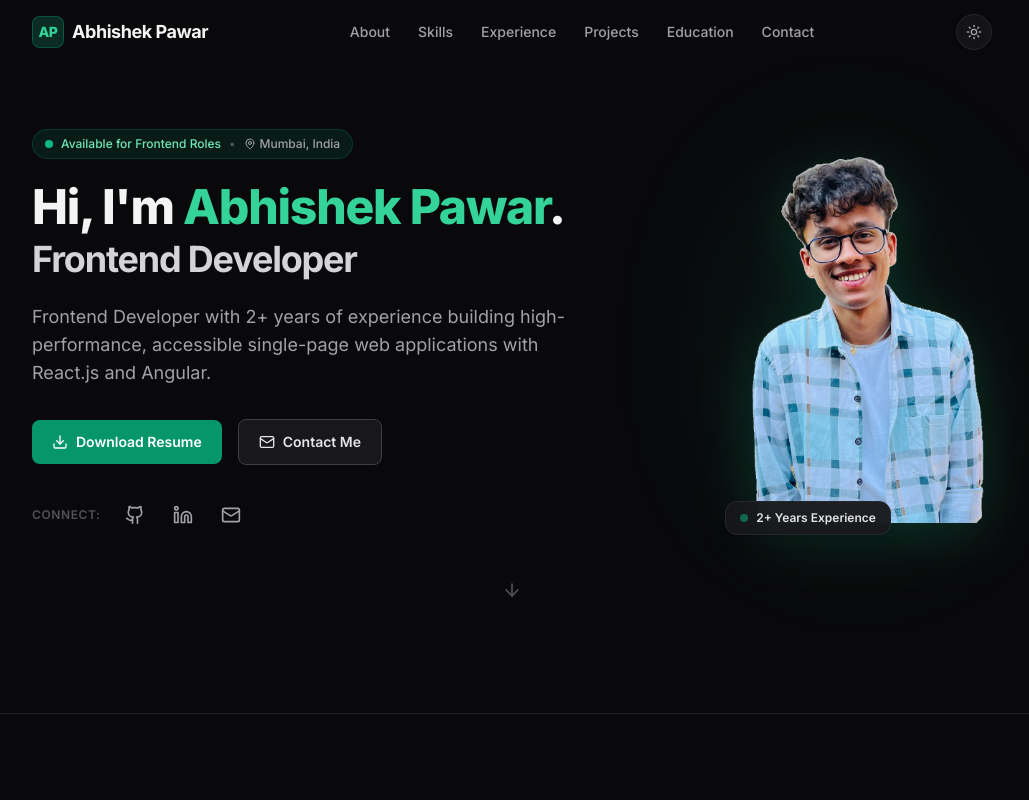
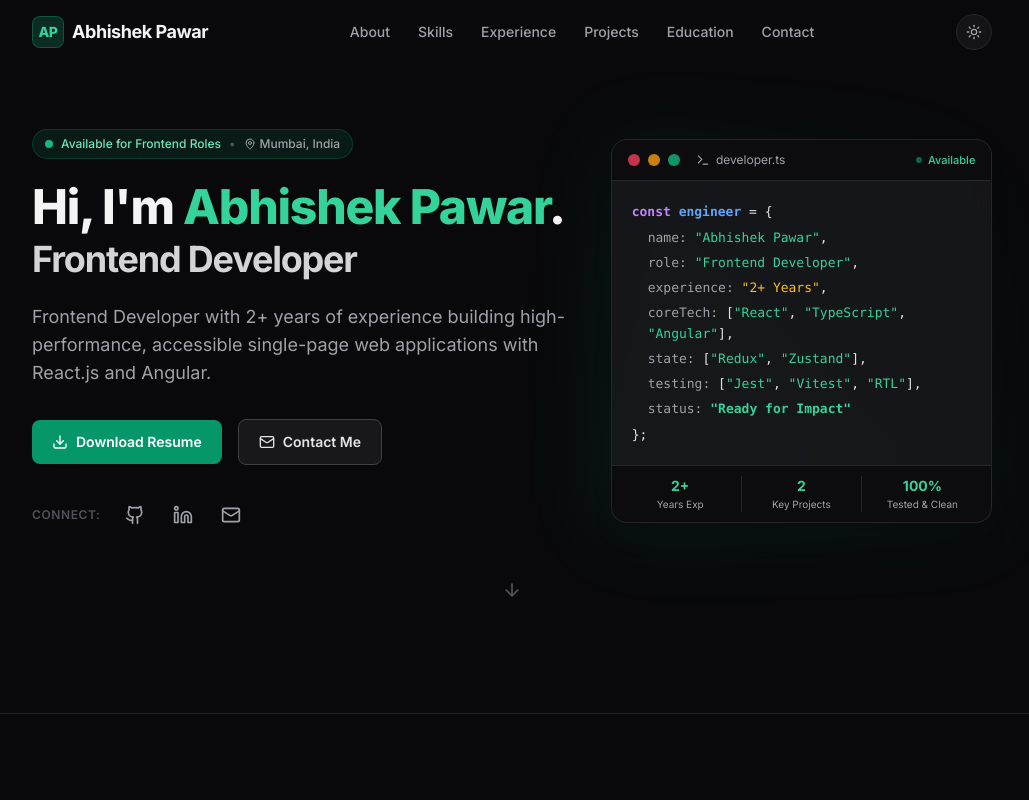
Before and after one commit to Abhipawar1312/portfolio, a React (Vite) app: page / in a window 1280 px wide. Shown: the top 800 px of the page, without its empty margins (128-1157 px from the left). Built offline with nearby package versions, Linux system fonts and the light colour scheme.

Commit message:
feat: replace profile photo with developer terminal card and update resume PDF

```diff
--- a/src/components/Hero.tsx
+++ b/src/components/Hero.tsx
@@ -1,6 +1,6 @@
 import React from 'react';
 import { motion } from 'framer-motion';
-import { Download, Mail, MapPin, ArrowDown } from 'lucide-react';
+import { Download, Mail, MapPin, ArrowDown, Terminal } from 'lucide-react';
 import { portfolioData } from '../data/portfolio';
 import { GithubIcon, LinkedinIcon } from './Icons';
 
@@ -125,35 +125,96 @@ export const Hero: React.FC = () => {
             </motion.div>
           </div>
 
-          {/* Profile Photo Column */}
-          {personal.avatarUrl && (
+          {/* Right Column: Interactive Developer Code Window */}
           <div className="lg:col-span-5 flex justify-center lg:justify-end">
             <motion.div
               initial={{ opacity: 0, scale: 0.95 }}
               animate={{ opacity: 1, scale: 1 }}
               transition={{ duration: 0.5, delay: 0.2 }}
-                className="relative group"
+              className="relative w-full max-w-md group"
             >
               {/* Ambient Glow */}
-                <div className="absolute -inset-4 bg-gradient-to-tr from-accent-500/20 via-emerald-500/10 to-transparent rounded-full blur-3xl opacity-60 group-hover:opacity-90 transition-opacity duration-500 pointer-events-none" />
+              <div className="absolute -inset-3 bg-gradient-to-tr from-accent-500/20 via-emerald-500/10 to-transparent rounded-3xl blur-2xl opacity-60 group-hover:opacity-90 transition-opacity duration-500 pointer-events-none" />
 
-                {/* Profile Image with Transparent Background */}
-                <div className="relative flex items-end justify-center">
-                  <img
-                    src={personal.avatarUrl}
-                    alt={personal.name}
-                    className="w-auto h-72 sm:h-84 md:h-96 max-w-full object-contain filter drop-shadow-[0_10px_20px_rgba(0,0,0,0.12)] dark:drop-shadow-[0_12px_28px_rgba(16,185,129,0.2)] transition-transform duration-500 group-hover:scale-105"
-                  />
+              {/* Terminal / Code Window Card */}
+              <div className="relative rounded-2xl border border-zinc-200/90 dark:border-zinc-800/90 bg-white/90 dark:bg-zinc-900/90 shadow-xl backdrop-blur-md overflow-hidden font-mono text-xs sm:text-[13px]">
+                {/* Window Header */}
+                <div className="flex items-center justify-between px-4 py-3 border-b border-zinc-200 dark:border-zinc-800 bg-zinc-100/70 dark:bg-zinc-950/70">
+                  <div className="flex items-center gap-2">
+                    <span className="w-3 h-3 rounded-full bg-rose-500/80 inline-block" />
+                    <span className="w-3 h-3 rounded-full bg-amber-500/80 inline-block" />
+                    <span className="w-3 h-3 rounded-full bg-emerald-500/80 inline-block" />
+                    <span className="ml-2 text-xs font-sans text-zinc-500 dark:text-zinc-400 flex items-center gap-1.5">
+                      <Terminal className="w-3.5 h-3.5" />
+                      developer.ts
+                    </span>
+                  </div>
+                  <span className="text-[11px] font-sans font-medium text-accent-600 dark:text-accent-400 flex items-center gap-1.5">
+                    <span className="w-1.5 h-1.5 rounded-full bg-accent-500 animate-pulse" />
+                    Available
+                  </span>
                 </div>
 
-                {/* Floating Experience Badge */}
-                <div className="absolute -bottom-3 -left-3 sm:-left-4 px-3.5 py-2 rounded-xl bg-white/95 dark:bg-zinc-900/95 backdrop-blur-md border border-zinc-200 dark:border-zinc-800 shadow-lg text-xs font-semibold text-zinc-800 dark:text-zinc-200 flex items-center gap-2">
-                  <span className="w-2 h-2 rounded-full bg-accent-500 animate-pulse" />
-                  <span>2+ Years Experience</span>
+                {/* Code Content */}
+                <div className="p-4 sm:p-5 text-zinc-800 dark:text-zinc-200 space-y-1 leading-relaxed overflow-x-auto">
+                  <div>
+                    <span className="text-purple-600 dark:text-purple-400 font-semibold">const</span>{' '}
+                    <span className="text-blue-600 dark:text-blue-400 font-semibold">engineer</span> = &#123;
+                  </div>
+                  <div className="pl-4">
+                    <span className="text-zinc-500 dark:text-zinc-400">name:</span>{' '}
+                    <span className="text-emerald-600 dark:text-emerald-400">"{personal.name}"</span>,
+                  </div>
+                  <div className="pl-4">
+                    <span className="text-zinc-500 dark:text-zinc-400">role:</span>{' '}
+                    <span className="text-emerald-600 dark:text-emerald-400">"{personal.role}"</span>,
+                  </div>
+                  <div className="pl-4">
+                    <span className="text-zinc-500 dark:text-zinc-400">experience:</span>{' '}
+                    <span className="text-amber-600 dark:text-amber-400">"2+ Years"</span>,
+                  </div>
+                  <div className="pl-4">
+                    <span className="text-zinc-500 dark:text-zinc-400">coreTech:</span> [
+                    <span className="text-emerald-600 dark:text-emerald-400">"React"</span>,{' '}
+                    <span className="text-emerald-600 dark:text-emerald-400">"TypeScript"</span>,{' '}
+                    <span className="text-emerald-600 dark:text-emerald-400">"Angular"</span>],
+                  </div>
+                  <div className="pl-4">
+                    <span className="text-zinc-500 dark:text-zinc-400">state:</span> [
+                    <span className="text-emerald-600 dark:text-emerald-400">"Redux"</span>,{' '}
+                    <span className="text-emerald-600 dark:text-emerald-400">"Zustand"</span>],
+                  </div>
+                  <div className="pl-4">
+                    <span className="text-zinc-500 dark:text-zinc-400">testing:</span> [
+                    <span className="text-emerald-600 dark:text-emerald-400">"Jest"</span>,{' '}
+                    <span className="text-emerald-600 dark:text-emerald-400">"Vitest"</span>,{' '}
+                    <span className="text-emerald-600 dark:text-emerald-400">"RTL"</span>],
+                  </div>
+                  <div className="pl-4">
+                    <span className="text-zinc-500 dark:text-zinc-400">status:</span>{' '}
+                    <span className="text-accent-600 dark:text-accent-400 font-semibold">"Ready for Impact"</span>
+                  </div>
+                  <div>&#125;;</div>
+                </div>
+
+                {/* Bottom Metrics Bar */}
+                <div className="grid grid-cols-3 border-t border-zinc-200 dark:border-zinc-800 bg-zinc-50/70 dark:bg-zinc-950/70 py-2.5 px-2 text-center font-sans">
+                  <div>
+                    <div className="text-sm font-bold text-accent-600 dark:text-accent-400">2+</div>
+                    <div className="text-[10px] text-zinc-500 dark:text-zinc-400">Years Exp</div>
+                  </div>
+                  <div className="border-x border-zinc-200 dark:border-zinc-800">
+                    <div className="text-sm font-bold text-accent-600 dark:text-accent-400">2</div>
+                    <div className="text-[10px] text-zinc-500 dark:text-zinc-400">Key Projects</div>
+                  </div>
+                  <div>
+                    <div className="text-sm font-bold text-accent-600 dark:text-accent-400">100%</div>
+                    <div className="text-[10px] text-zinc-500 dark:text-zinc-400">Tested & Clean</div>
+                  </div>
+                </div>
               </div>
             </motion.div>
           </div>
-          )}
         </div>
 
         {/* Subtle scroll down indicator */}
```
Also changed, not shown: 1 other file (tests, documents, lock files or other folders). Lines whose indentation alone changed are shown as unchanged.
